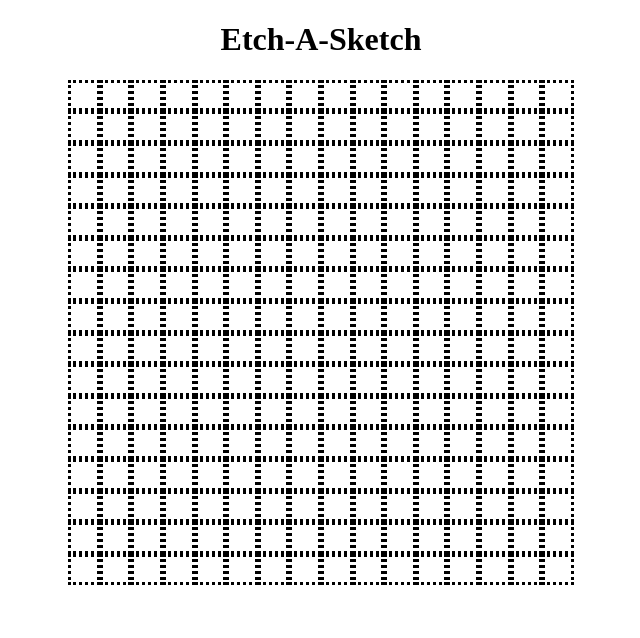
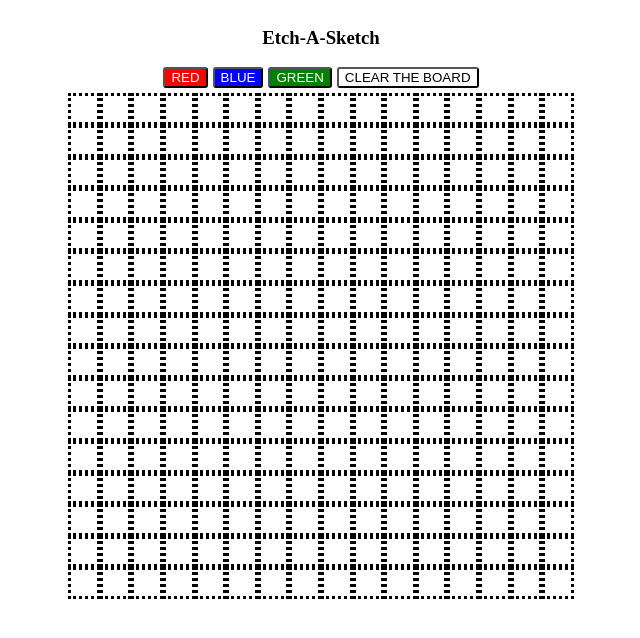
Before and after one commit to halabia/etch-a-sketch, a plain HTML site: page index.html in a window 1280 px wide. Shown: the whole page, without its empty margins (319-959 px from the left). Drawn offline with Linux system fonts and the light colour scheme.

Commit message:
feat: colour selector and clear board

```diff
--- a/index.html
+++ b/index.html
@@ -9,8 +9,15 @@
         <link rel="stylesheet" href="style.css">
     </head>
     <body>
-        <h1>Etch-A-Sketch</h1>
-        <div id="container">
+        <div class="all">
+            <h3>Etch-A-Sketch</h1>
+        <div class="buttons">
+            <button id="red">RED</button>
+            <button id="blue">BLUE</button>
+            <button id="green">GREEN</button>
+            <button id="clear">CLEAR THE BOARD</button>
+        </div>
+        <div id="container"/>
         </div>
         <script src="javascript.js" async defer></script>
     </body>
--- a/javascript.js
+++ b/javascript.js
@@ -1,10 +1,46 @@
 const container = document.querySelector('#container');
+
+// create 16x16 grid
 for (i=0;i<16*16;i++) {
     const content = document.createElement('div');
     content.classList.add('content');
     container.append(content);
+}
+
+let etch = (picker) => {
+    // fills in boxes with user-selected colour
+for (i=0;i<16*16;i++) {
     const button = document.getElementsByClassName("content");
     button[i].addEventListener('mouseenter', function (e) {
-    e.target.style.background = 'blue';
+    e.target.style.background = picker;
+    });
+}
+}
+
+let erase = () => {
+    // clears all boxes
+for (i=0;i<16*16;i++) {
+    const button = document.getElementsByClassName("content");
+    button[i].style.backgroundColor = "white";
+    };
+}
+
+
+// change fill colour based on user selection
+const redButton = document.querySelector('#red');
+redButton.addEventListener('click', () => {
+    etch("red")
   });
-}
+const blueButton = document.querySelector('#blue');
+blueButton.addEventListener('click', () => {
+    etch("blue")
+});
+const greenButton = document.querySelector('#green');
+greenButton.addEventListener('click', () => {
+    etch("green")
+});
+
+const clearButton = document.querySelector('#clear');
+clearButton.addEventListener('click', function (e) {
+    erase()
+});
--- a/style.css
+++ b/style.css
@@ -13,3 +13,33 @@ h1 {
     display: flex;
     justify-content: center;
 }
+#red {
+    background-color: red;
+}
+#blue {
+    background-color: blue;
+}
+#green {
+    background-color: green;
+}
+#clear {
+    background-color: white;
+    color: black;
+}
+.buttons {
+    display: flex;
+    flex-direction: row;
+    margin-bottom: 5px;
+    gap: 5px;
+}
+.all {
+    display: flex;
+    justify-content: center;
+    flex-direction: column;
+    align-items: center;
+}
+button {
+    color: white;
+    cursor: pointer;
+    border-radius: 3px;
+}
```
Also changed, not shown: 1 other file.
